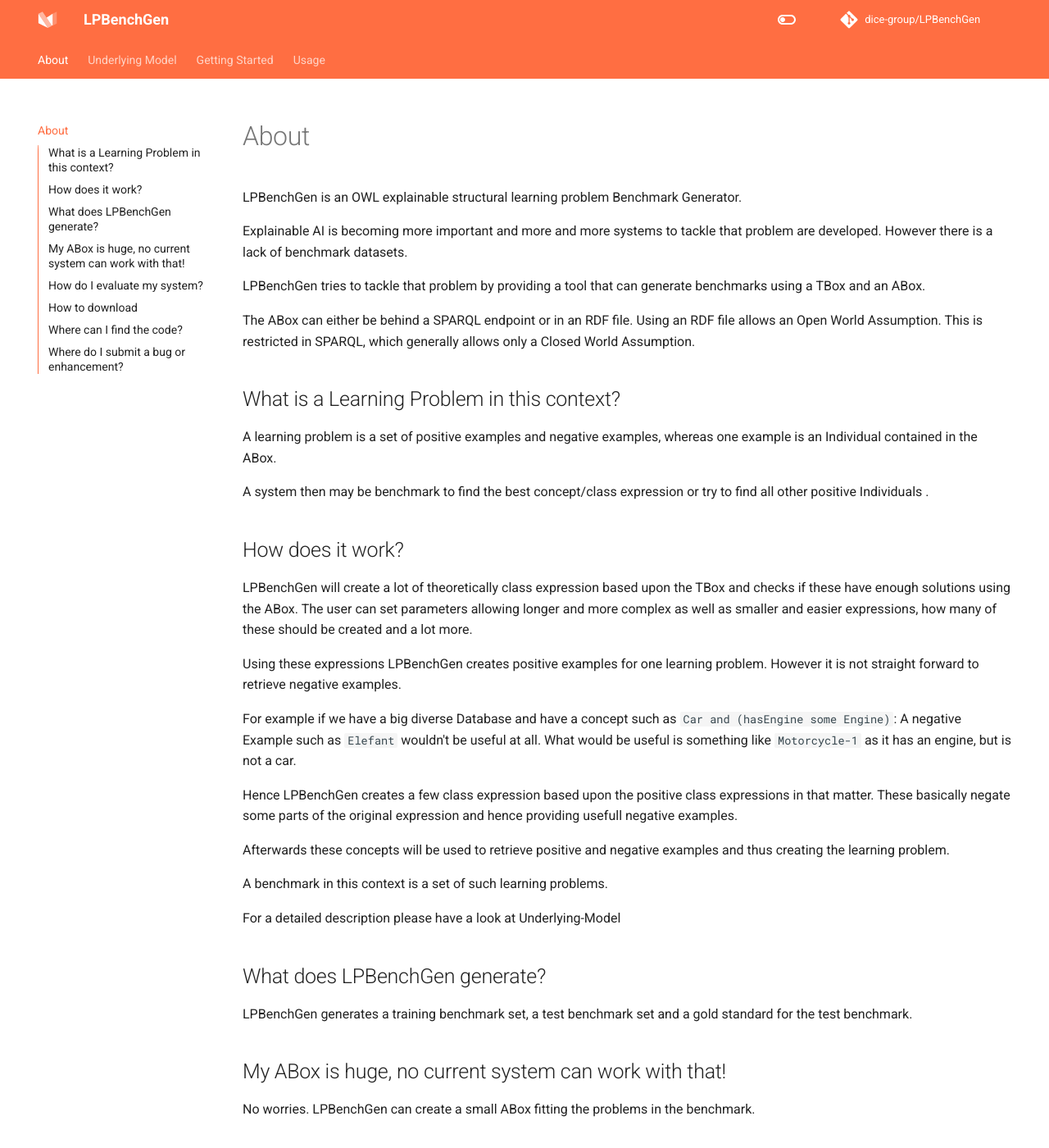
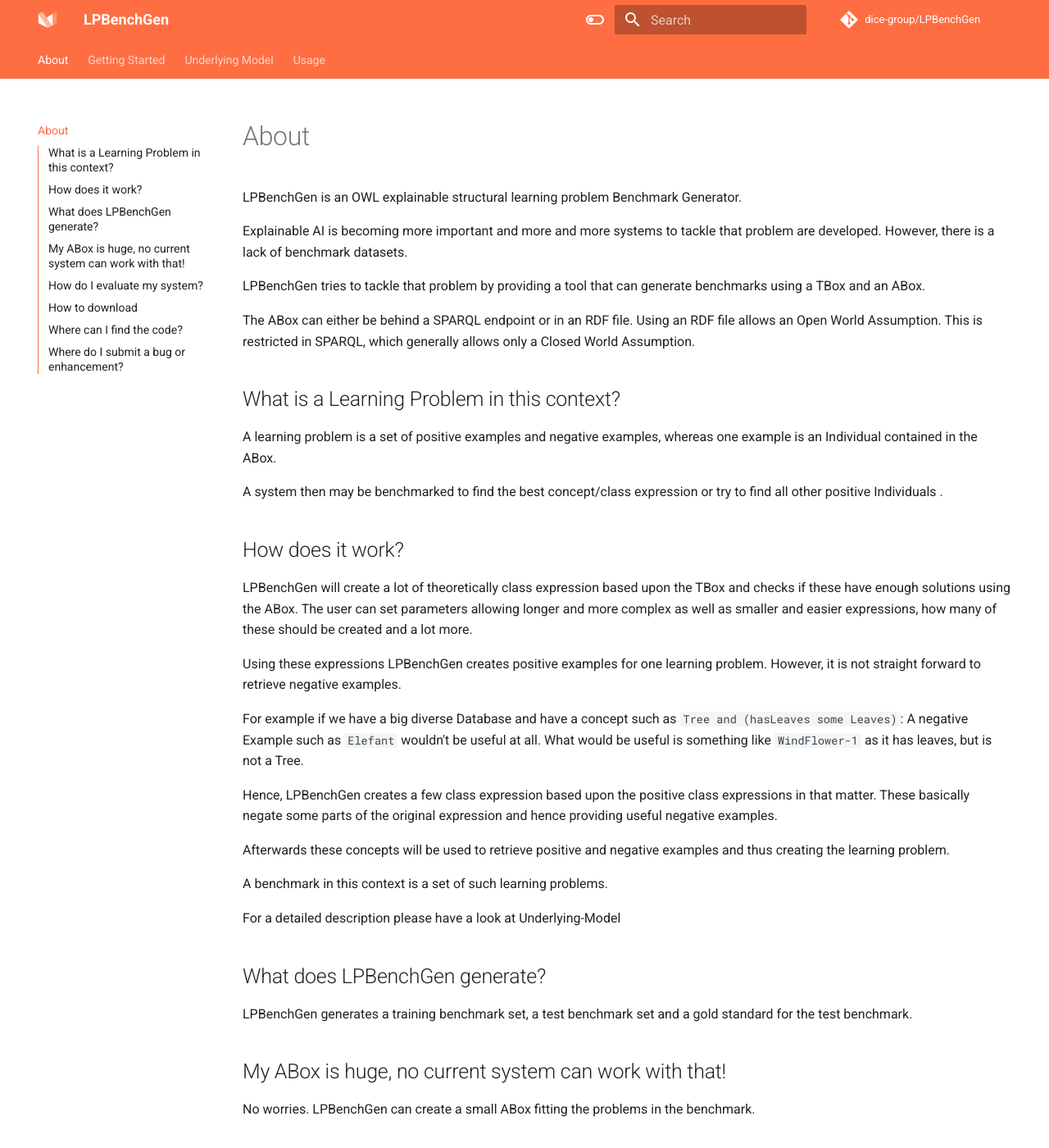
Before and after one commit to dice-group/LPBenchGen, an MkDocs documentation site: the page built from docs/index.md, in a window 1280 px wide and 1400 px high. Shown: the whole window at 82% size. Built offline with MkDocs 1.6.1 and Material for MkDocs 9.7.7, drawn with Linux system fonts in a browser that asks for light colours; comment, search, counter and statistics services are not loaded.

```diff
--- a/docs/index.md
+++ b/docs/index.md
@@ -3,7 +3,7 @@
 LPBenchGen is an OWL explainable structural learning problem Benchmark Generator.
 
 Explainable AI is becoming more important and more and more systems to tackle that problem are developed.
-However there is a lack of benchmark datasets.
+However, there is a lack of benchmark datasets.
 
 LPBenchGen tries to tackle that problem by providing a tool that can generate benchmarks using a TBox and an ABox.
 
@@ -14,7 +14,7 @@ Using an RDF file allows an Open World Assumption. This is restricted in SPARQL,
 
 A learning problem is a set of positive examples and negative examples, whereas one example is an Individual contained in the ABox.
 
-A system then may be benchmark to find the best concept/class expression or try to find all other positive Individuals .
+A system then may be benchmarked to find the best concept/class expression or try to find all other positive Individuals .
 
 ## How does it work?
 
@@ -22,14 +22,14 @@ LPBenchGen will create a lot of theoretically class expression based upon the TB
 The user can set parameters allowing longer and more complex as well as smaller and easier expressions, how many of these should be created and a lot more.
 
 Using these expressions LPBenchGen creates positive examples for one learning problem.
-However it is not straight forward to retrieve negative examples.
+However, it is not straight forward to retrieve negative examples.
 
-For example if we have a big diverse Database and have a concept such as `Car and (hasEngine some Engine)`:
+For example if we have a big diverse Database and have a concept such as `Tree and (hasLeaves some Leaves)`:
 A negative Example such as `Elefant` wouldn't be useful at all.
-What would be useful is something like `Motorcycle-1` as it has an engine, but is not a car.
+What would be useful is something like `WindFlower-1` as it has leaves, but is not a Tree.
 
-Hence LPBenchGen creates a few class expression based upon the positive class expressions in that matter.
-These basically negate some parts of the original expression and hence providing usefull negative examples.
+Hence, LPBenchGen creates a few class expression based upon the positive class expressions in that matter.
+These basically negate some parts of the original expression and hence providing useful negative examples.
 
 
 Afterwards these concepts will be used to retrieve positive and negative examples and thus creating the learning problem.
--- a/index.html
+++ b/index.html
@@ -1,8 +1,9 @@
 <!DOCTYPE html>
 <html>
   <head>
-    <meta http-equiv="refresh" content="3; url='https://dice-group.github.io/LPBenchGen/$VERSION'" />
+    <meta http-equiv="refresh" content="2; url='https://dice-group.github.io/LPBenchGen/$VERSION'" />
   </head>
   <body>
+  redirecting to newest documentation... Click <a href="https://dice-group.github.io/LPBenchGen/$VERSION" >here</a>  if nothing happens.
   </body>
 </html>
--- a/mkdocs.yml
+++ b/mkdocs.yml
@@ -1,6 +1,6 @@
 
 extra:
-  version: 2.0.0
+  version: $VERSION
   social:
     - icon: fontawesome/brands/github
       link: https://github.com/dice-group/LPBenchGen
@@ -11,21 +11,14 @@ site_name: LPBenchGen
 edit_uri: ""
 theme:
   name: material
-#  custom_dir: mkdocs-material/material
   features:
     - navigation.tabs
     - navigation.top
     - toc.integrate
 
-  # 404 page
-#  static_templates:
-#    - 404.html
+  include_search_page: false
+  search_index_only: true
 
-  # Necessary for search to work properly
-#  include_search_page: false
-#  search_index_only: true
-
-  # Default values, taken from mkdocs_theme.yml
   language: en
   font:
     text: Roboto
@@ -55,3 +48,4 @@ repo_name: dice-group/LPBenchGen
 
 plugins:
   - macros
+  - search
```
Also changed, not shown: docs/Getting-Started/Run-LPBenchGen.md (+3 -3 lines), docs/Getting-Started/index.md (+1 -1 lines), docs/Underlying-Model/ABox-Generation.md (added, +1 -0 lines), docs/Underlying-Model/Output-Formats.md (added, +114 -0 lines), docs/Underlying-Model/index.md (added, +23 -0 lines), docs/Usage/index.md (+1 -2 lines), pom.xml (+15 -2 lines), docs/Underlying-Model.md (deleted), 3 other files.
